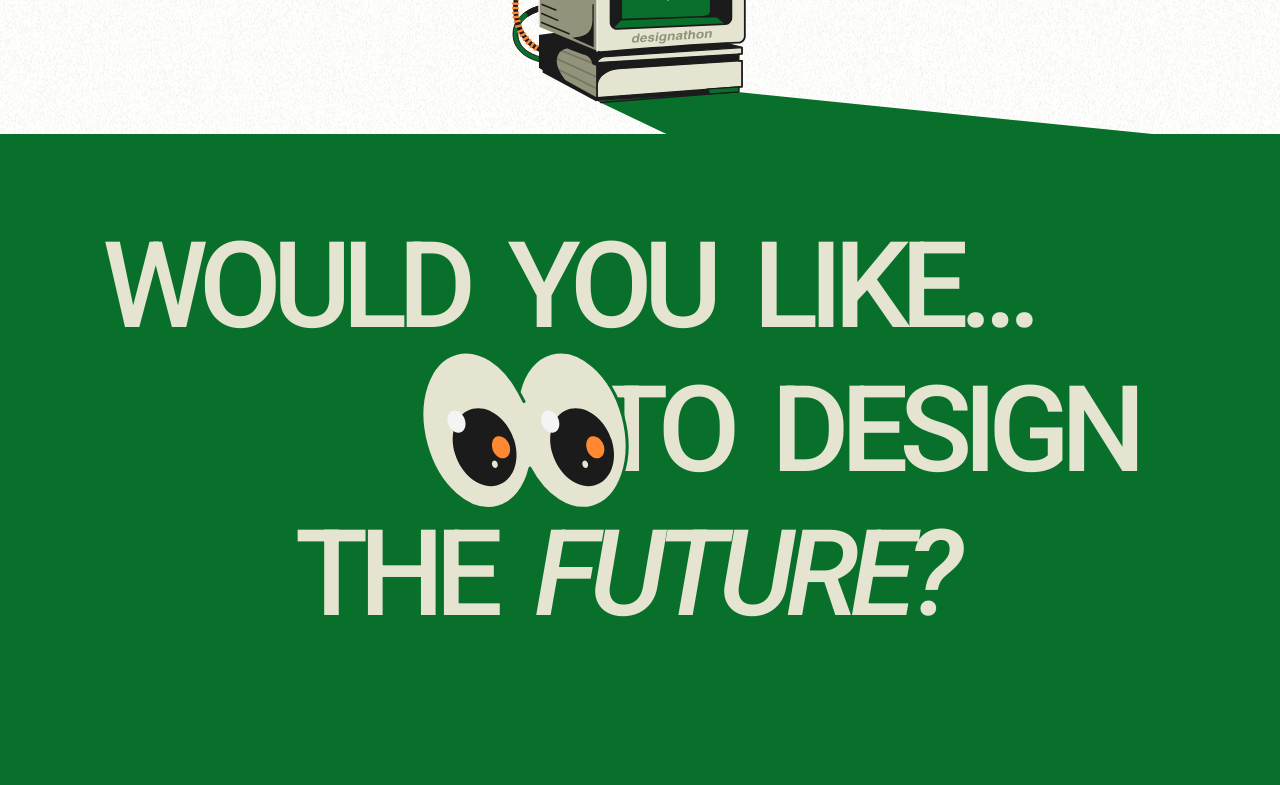
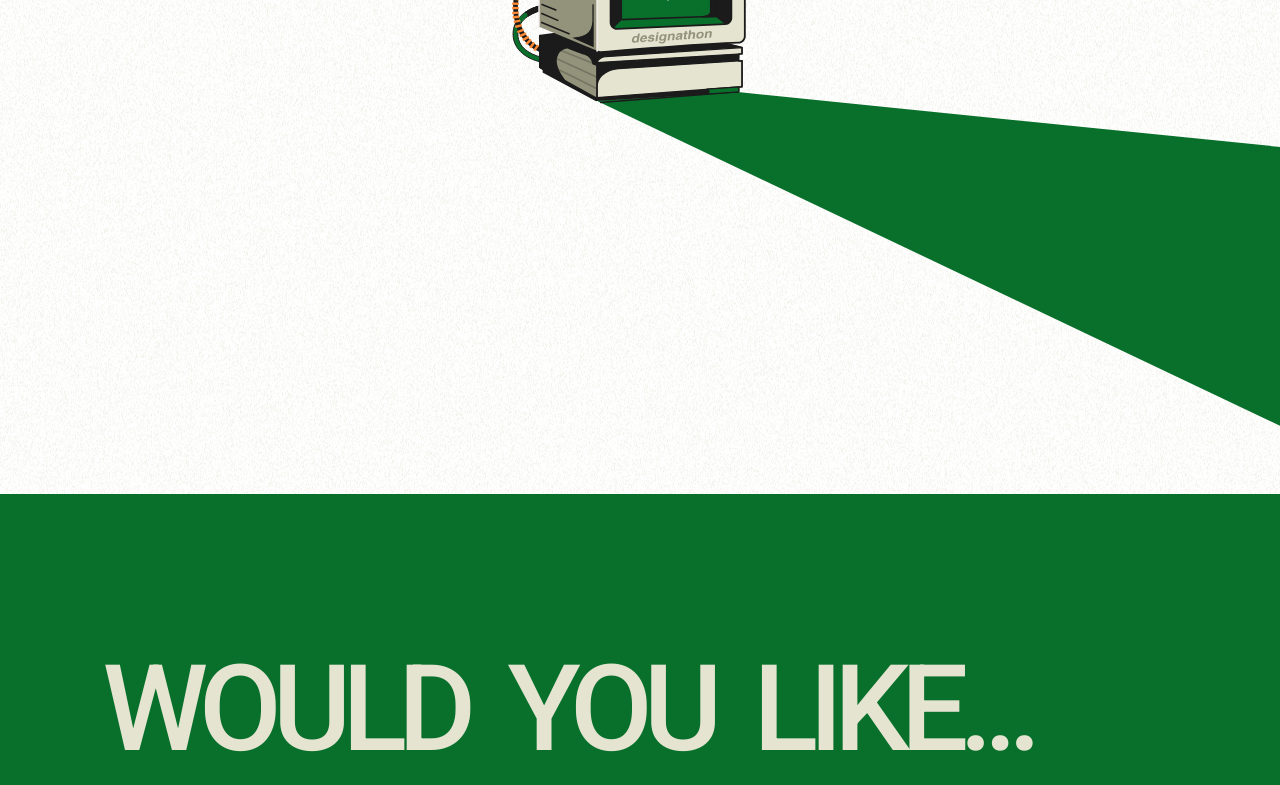
Before and after one commit to uwctrl-y/uwctrly, a Vue app: page / in a window 1280 px wide. Shown: the part 680-1465 px from the top of the page. Built offline with nearby package versions, Linux system fonts and the light colour scheme.

Commit message:
fixed whats going down section panel margins, removed eyes scaling down after animation, and fixed preIntro section margins

```diff
--- a/src/views/SlidingTextPreIntroduction.vue
+++ b/src/views/SlidingTextPreIntroduction.vue
@@ -104,6 +104,7 @@ export default {
   .section-heading {
     padding-top: 3vh;
     column-gap: 30px;
+    width: 100vw;
   }
 }
 
--- a/src/views/WhatsGoingDown.vue
+++ b/src/views/WhatsGoingDown.vue
@@ -101,14 +101,15 @@ export default {
   margin-top: 100px;
   overflow: visible;
   margin-bottom: 400px;
+  padding: 103px 40px 197px 40px;
 }
  .whats-going-down-title {
     color: #09702C;
     text-align: center;
-    font-size: 11.25rem;
+    font-size: 11rem;
     font-style: normal;
     font-weight: 500;
-    line-height: 11.25rem; /* 100% */
+    line-height: 11rem; /* 100% */
     letter-spacing: -0.5625rem;
     text-transform: uppercase;
     text-size-adjust: 100%;
--- a/src/views/preIntroduction.vue
+++ b/src/views/preIntroduction.vue
@@ -85,14 +85,12 @@ export default {
   color: #E4E4D0;
   font-style: normal;
   display: flex;
-  margin-top: -45vh;
   justify-content: center;
   align-items: center;
   min-height: 400px;
-  padding-bottom: 10vh;
   column-gap: 20px;
-  padding-top: 5vh;
   margin-bottom: -2px;
+  padding: 103px 40px 197px 40px;
 }
 
 .eyes {
@@ -144,7 +142,7 @@ export default {
 
 @media screen and (max-width: 1600px) {
   .eyes {
-    transform: scale(0.8);
+    width: 200px;
     margin-top: 10vh;
     margin-left: -21vw;
   }
@@ -161,17 +159,17 @@ export default {
 }
 @media screen and (max-width: 1300px) {
   .eyes {
-    transform: scale(0.8);
+    width: 180px;
     margin-top: 10vh;
-    margin-left: -18vw;
+    margin-left: -28vw;
   }
 }
 
 @media screen and (max-width: 1100px) {
   .eyes {
-    transform: scale(0.7);
-    margin-top: 10vh;
-    margin-left: -20vw;
+    width: 150px;
+    margin-top: 6vh;
+    margin-left: -30vw;
   }
 }
 
@@ -186,12 +184,11 @@ export default {
     padding-left: 83px;
   }
   .pre-intro-1, .pre-intro-2, .pre-intro-3 {
-    margin-left: 0px;
+    margin-left: -45px;
   }
   .eyes {
-    transform: scale(0.55);
-    margin-top: 32vh;
-    margin-left: 55vw;
+    margin-top: 14vh;
+    margin-left: 60vw;
   }
 }
 
@@ -217,7 +214,6 @@ export default {
 
 @media screen and (max-width: 600px) {
   .pre-introduction-section {
-    padding: 60px 40px 80px 40px;
     margin-top: -150px
   }
 }
```
